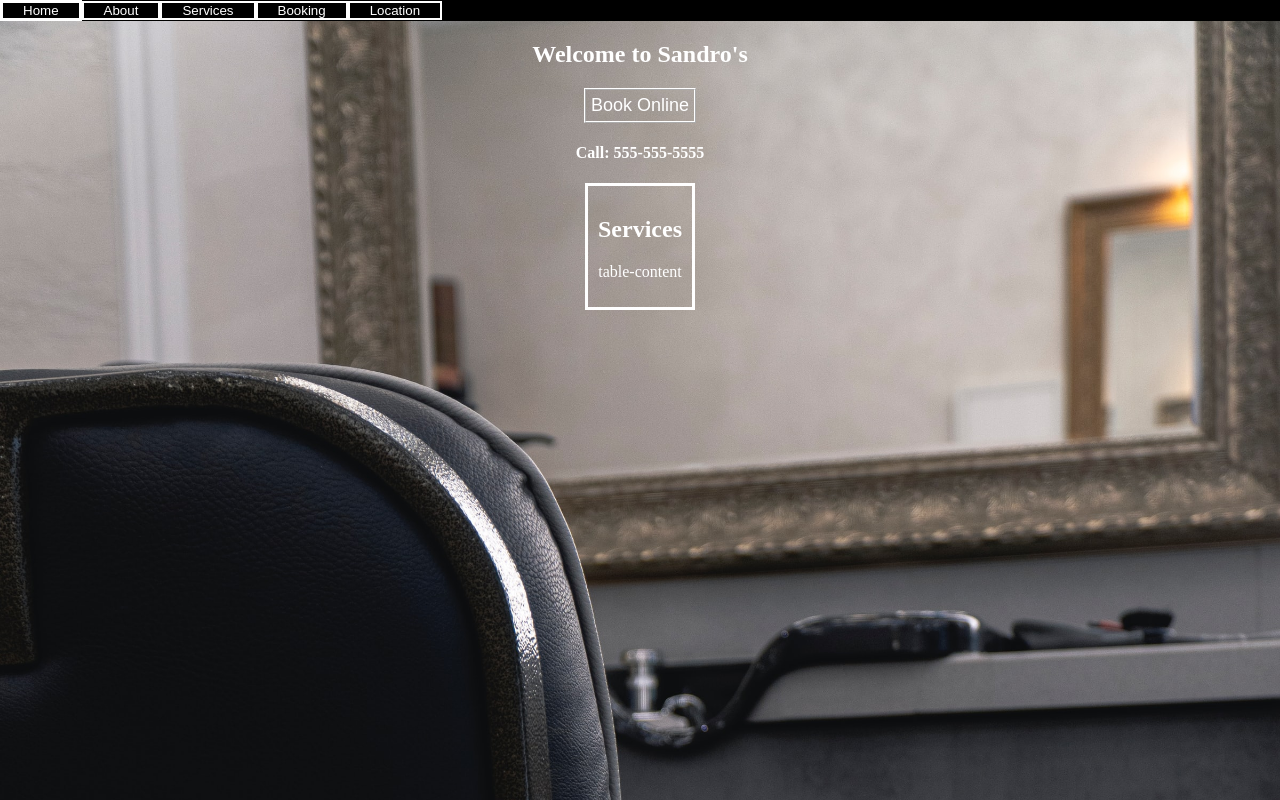
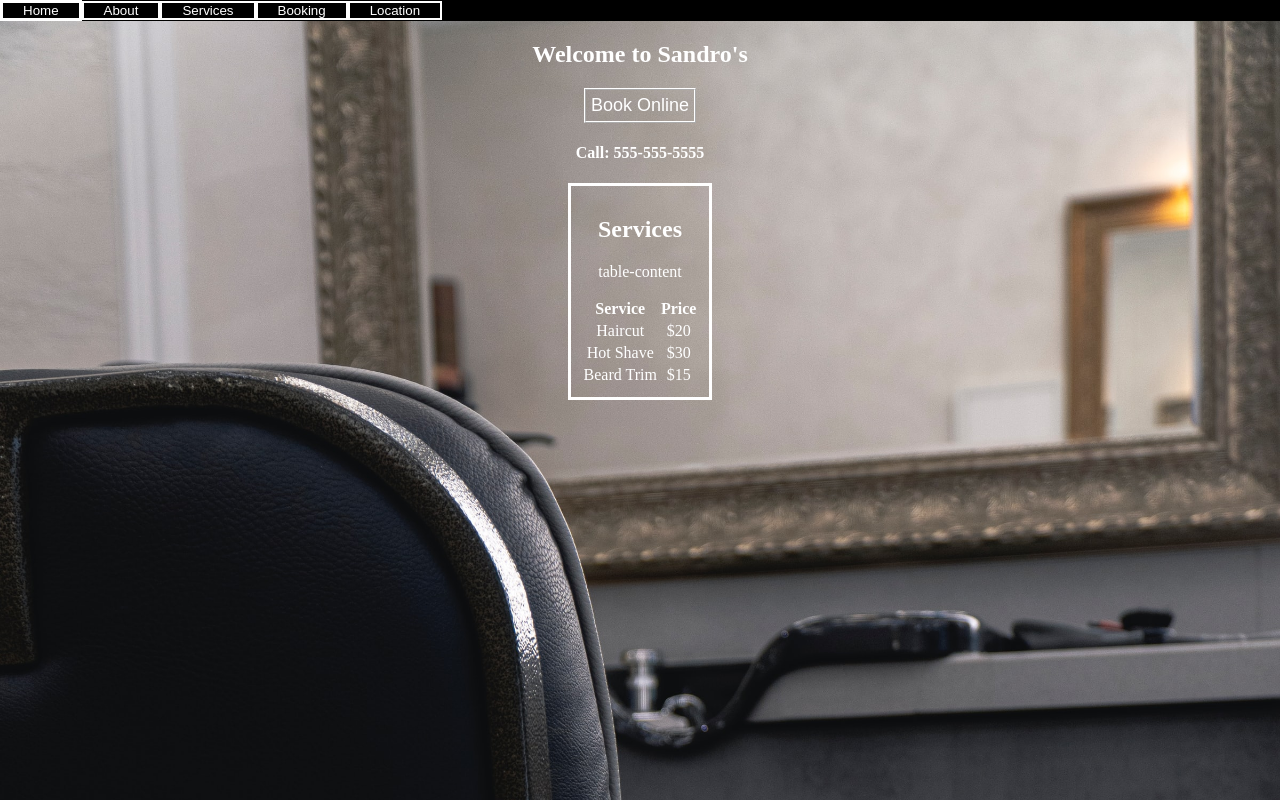
Before and after one commit to sethakirafeldman/barbershop, a React app: page / in a window 1280 px wide. Both pictures are taken after a click on the button "Services". Built offline with nearby package versions, Linux system fonts and the light colour scheme.

Commit message:
services table

```diff
--- a/src/Main.js
+++ b/src/Main.js
@@ -1,11 +1,15 @@
 import React from 'react';
 import Location from './Location';
+import Services from './Services';
 
 export default function Main(props) {
 
     const condRend = () => {
         if (props.pageName == "Location") {
             return (<Location />)
+        }
+        else if (props.pageName == "Services"){
+            return (<Services/>)
         }
     }
 
--- /dev/null
+++ b/src/Services.js
@@ -0,0 +1,25 @@
+import React from 'react';
+
+export default function Services() {
+    return (
+        <table>
+            <tr>
+                <th>Service</th>
+                <th>Price</th>
+            </tr>
+            <tr>
+                <td>Haircut</td>
+                <td>$20</td>
+            </tr>
+            <tr>
+                <td>Hot Shave</td>
+                <td>$30</td>
+            </tr>
+            <tr>
+                <td>Beard Trim</td>
+                <td>$15</td>
+            </tr>
+        </table>
+    )
+
+}
```
